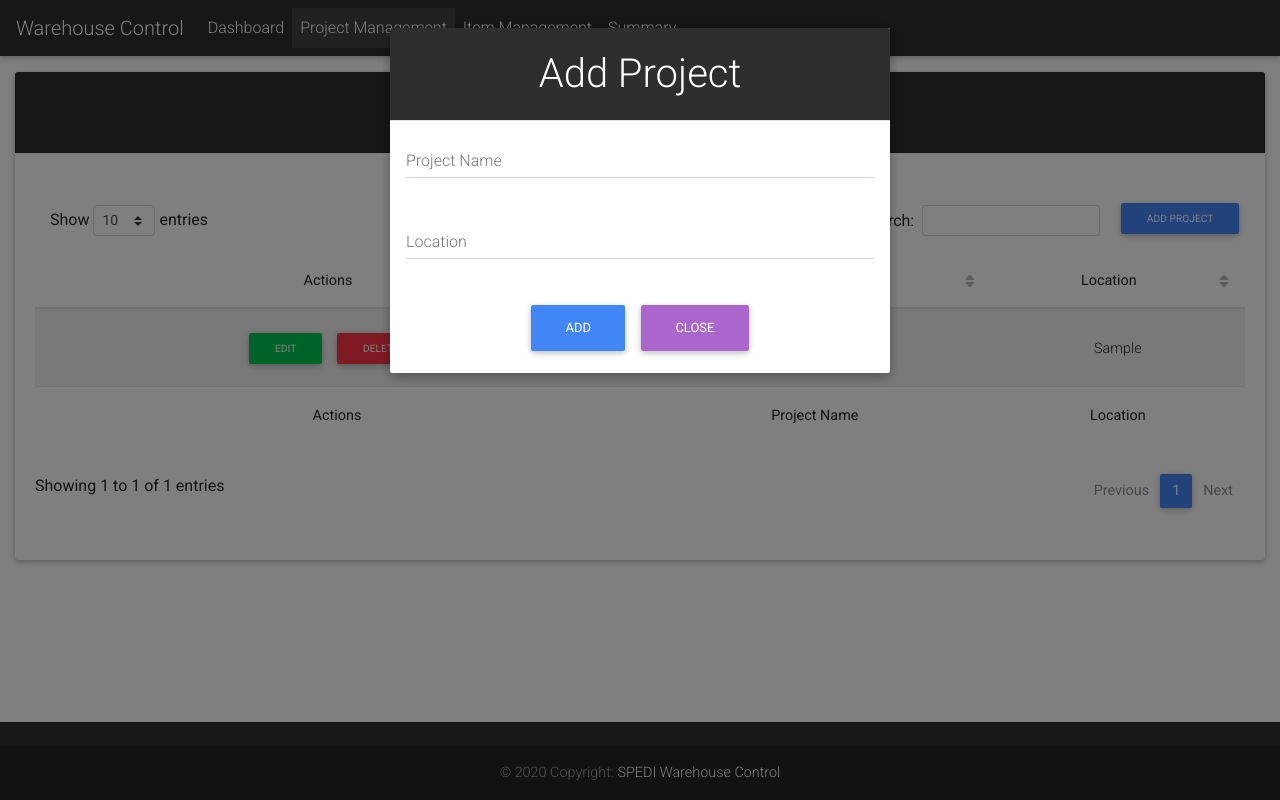
After one commit to Yabetsu16/SPEDI-Warehouse, a PHP site: page /project_management.php in a window 1280 px wide, after a click on "ADD PROJECT". The commit adds this page. Run offline with PHP 8.4, Linux system fonts and the light colour scheme; tables that the repository leaves empty or names only in its code hold one stand-in row (values such as "Sample post"); some libraries are stand-ins or nearby versions.

Commit message:
Rename files, Project Management tab added, Changed project name input to dropdown list

```diff
--- a/index.php
+++ b/index.php
@@ -47,7 +47,10 @@
           </a>
         </li>
         <li class="nav-item">
-          <a class="nav-link" href="management.php">Management</a>
+          <a class="nav-link" href="project_management.php">Project Management</a>
+        </li>
+        <li class="nav-item">
+          <a class="nav-link" href="item_management.php">Item Management</a>
         </li>
         <li class="nav-item">
           <a class="nav-link" href="summary.php">Summary</a>
--- /dev/null
+++ b/project_management.php
@@ -0,0 +1,440 @@
+<?php require "config/connectdb.php"; ?>
+<!DOCTYPE html>
+<html lang="en">
+
+<head>
+    <meta charset="UTF-8">
+    <meta name="viewport" content="width=device-width, initial-scale=1, shrink-to-fit=no">
+    <meta http-equiv="x-ua-compatible" content="ie=edge">
+    <title>SPEDI Warehouse Control</title>
+    <!-- MDB icon -->
+    <link rel="icon" href="img/mdb-favicon.ico" type="image/x-icon">
+    <!-- Font Awesome -->
+    <link rel="stylesheet" href="https://use.fontawesome.com/releases/v5.11.2/css/all.css">
+    <!-- Google Fonts Roboto -->
+    <link rel="stylesheet" href="https://fonts.googleapis.com/css?family=Roboto:300,400,500,700&display=swap">
+    <!-- Bootstrap core CSS -->
+    <link rel="stylesheet" href="dist/css/bootstrap.min.css">
+    <!-- Material Design Bootstrap -->
+    <link rel="stylesheet" href="dist/css/mdb.min.css">
+    <!-- MDBootstrap Datatables  -->
+    <link href="dist/css/addons/datatables.min.css" rel="stylesheet">
+    <!-- Your custom styles (optional) -->
+    <link rel="stylesheet" href="dist/css/style.css">
+</head>
+
+<body>
+
+    <!--Navbar-->
+    <nav class="navbar navbar-expand-lg navbar-dark elegant-color">
+
+        <!-- Navbar brand -->
+        <a class="navbar-brand" href="index.php">Warehouse Control</a>
+
+        <!-- Collapse button -->
+        <button class="navbar-toggler" type="button" data-toggle="collapse" data-target="#spediNavBar" aria-controls="spediNavBar" aria-expanded="false" aria-label="Toggle navigation">
+            <span class="navbar-toggler-icon"></span>
+        </button>
+
+        <!-- Collapsible content -->
+        <div class="collapse navbar-collapse" id="spediNavBar">
+
+            <!-- Links -->
+            <ul class="navbar-nav mr-auto">
+                <li class="nav-item">
+                    <a class="nav-link" href="index.php">Dashboard</a>
+                </li>
+                <li class="nav-item active">
+                    <a class="nav-link" href="project_management.php">Project Management
+                        <span class="sr-only">(current)</span>
+                    </a>
+                </li>
+                <li class="nav-item">
+                    <a class="nav-link" href="item_management.php">Item Management</a>
+                </li>
+                <li class="nav-item">
+                    <a class="nav-link" href="summary.php">Summary</a>
+                </li>
+            </ul>
+            <!-- Links -->
+        </div>
+        <!-- Collapsible content -->
+    </nav>
+    <!--/.Navbar-->
+
+    <?php
+    if (isset($_POST['add_project'])) {
+        $project_name = $_POST['project_name'];
+        $location = $_POST['location'];
+
+        $query = "SELECT * FROM project_tb WHERE project_name = ? AND location = ?";
+        $stmt = $conn->prepare($query);
+        $stmt->bind_param('ss', $project_name, $location);
+        $stmt->execute();
+        $result = $stmt->get_result();
+
+        if (mysqli_num_rows($result) > 0) { ?>
+            <div class="alert alert-warning alert-dismissible fade show" role="alert">
+                Project <strong><?php echo $project_name ?> </strong> has duplicate entry.
+                <button type="button" class="close" data-dismiss="alert" aria-label="Close">
+                    <span aria-hidden="true">&times;</span>
+                </button>
+            </div>
+            <?php    } else {
+            $query = "INSERT INTO project_tb(project_name, location)
+                VALUES (?, ?)";
+            $stmt = $conn->prepare($query);
+            $stmt->bind_param(
+                "ss",
+                $project_name,
+                $location
+            );
+            if ($stmt->execute()) { ?>
+                <div class="alert alert-success alert-dismissible fade show" role="alert">
+                    <?php echo $project_name ?> Added.
+                    <button type="button" class="close" data-dismiss="alert" aria-label="Close">
+                        <span aria-hidden="true">&times;</span>
+                    </button>
+                </div>
+            <?php
+            } else { ?>
+                <div class="alert alert-danger alert-dismissible fade show" role="alert">
+                    Failed to Add <?php echo $project_name ?> <br>
+                    <?php echo $conn->error ?>
+                    <button type="button" class="close" data-dismiss="alert" aria-label="Close">
+                        <span aria-hidden="true">&times;</span>
+                    </button>
+                </div>
+    <?php
+            }
+        }
+    }
+    ?>
+
+    <?php
+    if (isset($_POST['edit_project'])) {
+        $project_id = $_POST['project_id'];
+        $project_name = $_POST['edit_project_name'];
+        $location = $_POST['edit_location'];
+
+        $query = "UPDATE project_tb SET project_name = ?,
+        location = ? WHERE project_id = ?";
+        $stmt = $conn->prepare($query);
+
+        $stmt->bind_param(
+            "ssi",
+            $project_name,
+            $location,
+            $project_id
+        );
+        if ($stmt->execute()) { ?>
+            <div class="alert alert-success alert-dismissible fade show" role="alert">
+                <?php echo $project_name ?> Editted.
+                <button type="button" class="close" data-dismiss="alert" aria-label="Close">
+                    <span aria-hidden="true">&times;</span>
+                </button>
+            </div>
+        <?php
+        } else { ?>
+            <div class="alert alert-danger alert-dismissible fade show" role="alert">
+                Failed to Edit <?php echo $project_name ?> <br>
+                <?php echo $conn->error ?>
+                <button type="button" class="close" data-dismiss="alert" aria-label="Close">
+                    <span aria-hidden="true">&times;</span>
+                </button>
+            </div>
+    <?php
+        }
+    }
+    ?>
+
+    <?php
+    if (isset($_POST['delete_project'])) {
+        $project_id = $_POST['project_id'];
+        $project_name = $_POST['project_name'];
+
+        $query = "DELETE FROM project_tb WHERE project_id = ?";
+        $stmt = $conn->prepare($query);
+        $stmt->bind_param('i', $project_id);
+        if ($stmt->execute()) { ?>
+            <div class="alert alert-success alert-dismissible fade show" role="alert">
+                <?php echo $project_name ?> Deleted.
+                <button type="button" class="close" data-dismiss="alert" aria-label="Close">
+                    <span aria-hidden="true">&times;</span>
+                </button>
+            </div>
+        <?php
+        } else { ?>
+            <div class="alert alert-danger alert-dismissible fade show" role="alert">
+                Failed to Edit <?php echo $project_name ?> <br>
+                <?php echo $conn->error ?>
+                <button type="button" class="close" data-dismiss="alert" aria-label="Close">
+                    <span aria-hidden="true">&times;</span>
+                </button>
+            </div>
+    <?php
+        }
+    }
+    ?>
+
+    <!-- Management -->
+    <section id="management" class="mt-3">
+        <div class="container-fluid">
+            <div class="row">
+                <div class="col-12">
+                    <div class="card">
+                        <div class="card-header elegant-color text-white text-center">
+                            <h1 class="h1-responsive">Project Management</h1>
+                        </div>
+                        <div class="card-body">
+                            <div class="float-right">
+                                <br>
+                                <button class="btn btn-sm btn-primary" data-toggle="modal" data-target="#addProjectModal">Add
+                                    project</button>
+                            </div>
+                            <br>
+                            <table id="dtBasicExample" class="table table-striped table-responsive-sm btn-table" cellspacing="0" width="100%">
+                                <thead>
+                                    <tr class="text-center">
+                                        <th class="th-sm">Actions
+                                        </th>
+                                        <th class="th-sm">Project Name
+                                        </th>
+                                        <th class="th-sm">Location
+                                        </th>
+                                    </tr>
+                                </thead>
+                                <tbody>
+                                    <?php
+                                    // SELECT all from inventory table
+                                    $query = "SELECT * FROM project_tb";
+
+                                    $result = mysqli_query($conn, $query);
+
+                                    if (mysqli_num_rows($result) > 0) {
+                                        // Display data of each row
+                                        while ($row = mysqli_fetch_assoc($result)) {
+                                            $project_id = $row['project_id'];
+                                            $project_name = $row['project_name'];
+                                            $location = $row['location'];
+                                    ?>
+                                            <tr class="text-center">
+                                                <td>
+                                                    <button type="button" class="btn btn-sm btn-success" data-toggle="modal" data-target="#editProjectModal<?php echo $project_id ?>">Edit</button>
+                                                    <button type="button" class="btn btn-sm btn-danger" data-toggle="modal" data-target="#modalConfirmDelete<?php echo $project_id ?>">Delete</button>
+                                                </td>
+                                                <td><?php echo $project_name ?></td>
+                                                <td><?php echo $location ?></td>
+                                            </tr>
+                                    <?php
+                                        }
+                                    }
+                                    ?>
+                                </tbody>
+                                <tfoot>
+                                    <tr class="text-center">
+                                        <th class="th-sm">Actions
+                                        </th>
+                                        <th class="th-sm">Project Name
+                                        </th>
+                                        <th class="th-sm">Location
+                                        </th>
+                                    </tr>
+                                </tfoot>
+                            </table>
+                        </div>
+                    </div>
+                </div>
+
+            </div>
+        </div>
+    </section>
+    <br>
+    <br>
+    <br>
+    <br>
+    <!-- /.Management -->
+
+    <!-- Modal Add Item -->
+    <div class="modal fade" id="addProjectModal" tabindex="-1" role="dialog" aria-labelledby="addProjectModal" aria-hidden="true">
+        <div class="modal-dialog modal-md" role="document">
+            <div class="modal-content">
+                <div class="modal-header elegant-color text-white d-flex justify-content-center">
+                    <h1 class="modal-title">Add Project</h1>
+                </div>
+                <div class="modal-body">
+                    <!-- Material form grid -->
+                    <form action="#" method="post">
+                        <!-- Grid row -->
+                        <div class="row">
+
+                            <!-- Grid column -->
+                            <div class="col-12">
+                                <!-- Material input -->
+                                <div class="md-form mt-0">
+                                    <input type="text" name="project_name" class="form-control validate" id="project_name" required>
+                                    <label for="project_name" data-error="wrong" data-success="right">Project
+                                        Name</label>
+                                </div>
+                            </div>
+                            <!-- Grid column -->
+
+                            <!-- Grid column -->
+                            <div class="col-12">
+                                <!-- Material input -->
+                                <div class="md-form mt-0">
+                                    <input type="text" name="location" class="form-control validate" id="location" required>
+                                    <label for="location" data-error="wrong" data-success="right">Location</label>
+                                </div>
+                            </div>
+                            <!-- Grid column -->
+                        </div>
+                        <!-- Grid row -->
+                        <div class="text-center">
+                            <button type="submit" name="add_project" class="btn btn-primary">Add</button>
+                            <button type="button" class="btn btn-secondary" data-dismiss="modal">Close</button>
+                        </div>
+                    </form>
+                    <!-- Material form grid -->
+                </div>
+            </div>
+        </div>
+    </div>
+    <!-- /.Modal Add Item -->
+    <?php
+    // SELECT all from inventory table
+    $query = "SELECT * FROM project_tb";
+
+    $result = mysqli_query($conn, $query);
+
+    if (mysqli_num_rows($result) > 0) {
+        // Display data of each row
+        while ($row = mysqli_fetch_assoc($result)) {
+            $project_id = $row['project_id'];
+            $project_name = $row['project_name'];
+            $location = $row['location'];
+    ?>
+            <!-- Modal Edit Item <?php echo $project_id ?> -->
+            <div class="modal fade" id="editProjectModal<?php echo $project_id ?>" tabindex="-1" role="dialog" aria-labelledby="editProjectModal<?php echo $project_id ?>" aria-hidden="true">
+                <div class="modal-dialog modal-md" role="document">
+                    <div class="modal-content">
+                        <div class="modal-header elegant-color text-white d-flex justify-content-center">
+                            <h1 class="modal-title">Edit <?php echo $project_name ?> Item</h1>
+                        </div>
+                        <div class="modal-body">
+                            <!-- Material form grid -->
+                            <form action="#" method="post">
+                                <!-- Grid row -->
+                                <div class="row">
+
+                                    <!-- Grid column -->
+                                    <div class="col-12">
+                                        <!-- Material input -->
+                                        <div class="md-form mt-0">
+                                            <input type="text" name="edit_project_name" class="form-control validate" id="edit_project_name" value="<?php echo $project_name ?>" required>
+                                            <label for="edit_project_name" data-error="wrong" data-success="right">Project Name</label>
+                                        </div>
+                                    </div>
+                                    <!-- Grid column -->
+
+                                    <!-- Grid column -->
+                                    <div class="col-12">
+                                        <!-- Material input -->
+                                        <div class="md-form mt-0">
+                                            <input type="text" name="edit_location" class="form-control validate" id="edit_location" value="<?php echo $location ?>" required>
+                                            <label for="edit_location" data-error="wrong" data-success="right">Location
+                                            </label>
+                                        </div>
+                                    </div>
+                                    <!-- Grid column -->
+                                </div>
+                                <!-- Grid row -->
+                                <div class="text-center">
+                                    <input type="hidden" name="project_id" value="<?php echo $project_id ?>">
+                                    <button type="submit" name="edit_project" class="btn btn-primary">Save</button>
+                                    <button type="button" class="btn btn-secondary" data-dismiss="modal">Close</button>
+                                </div>
+                            </form>
+                            <!-- Material form grid -->
+                        </div>
+                    </div>
+                </div>
+            </div>
+            <!-- /.Modal Edit Item <?php echo $project_id ?> -->
+
+            <!-- Modal Confirm Delete <?php echo $project_id ?> -->
+            <div class="modal fade" id="modalConfirmDelete<?php echo $project_id ?>" tabindex="-1" role="dialog" aria-labelledby="modalConfirmDelete<?php echo $project_id ?>" aria-hidden="true">
+                <div class="modal-dialog modal-md modal-notify modal-danger" role="document">
+                    <!--Content-->
+                    <div class="modal-content text-center">
+                        <!--Header-->
+                        <div class="modal-header d-flex justify-content-center">
+                            <p class="heading">Are you sure?</p>
+                        </div>
+
+                        <!--Body-->
+                        <div class="modal-body">
+                            <h4>Do you want to delete Project <?php echo $project_name ?>?</h4>
+                            <i class="fas fa-times fa-4x animated rotateIn"></i>
+
+                        </div>
+
+                        <!--Footer-->
+                        <div class="modal-footer flex-center">
+                            <form action="#" method="post">
+                                <input type="hidden" name="project_name" value="<?php echo $project_name ?>">
+                                <input type="hidden" name="project_id" value="<?php echo $project_id ?>">
+                                <button type="submit" class="btn btn-danger" name="delete_project">Yes</button>
+                                <button type="button" class="btn btn-secondary" data-dismiss="modal">No</button>
+                            </form>
+                        </div>
+                    </div>
+                    <!--/.Content-->
+                </div>
+            </div>
+            <!-- Modal Confirm Delete <?php echo $project_id ?> -->
+    <?php
+        }
+    }
+    ?>
+
+
+    <!-- Footer -->
+    <footer class="page-footer font-small elegant-color pt-4 mt-3 fixed-bottom">
+
+        <!-- Copyright -->
+        <div class="footer-copyright text-center py-3">© 2020 Copyright:
+            <a href="index.html">SPEDI Warehouse Control</a>
+        </div>
+        <!-- Copyright -->
+
+    </footer>
+    <!-- Footer -->
+
+    <!-- jQuery -->
+    <script type="text/javascript" src="dist/js/jquery.min.js"></script>
+    <!-- Bootstrap tooltips -->
+    <script type="text/javascript" src="dist/js/popper.min.js"></script>
+    <!-- Bootstrap core JavaScript -->
+    <script type="text/javascript" src="dist/js/bootstrap.min.js"></script>
+    <!-- MDB core JavaScript -->
+    <script type="text/javascript" src="dist/js/mdb.min.js"></script>
+    <!-- MDBootstrap Datatables  -->
+    <script type="text/javascript" src="dist/js/addons/datatables.min.js"></script>
+    <!-- Your custom scripts (optional) -->
+    <script type="text/javascript">
+        $(document).ready(function() {
+            $('#dtBasicExample').DataTable({});
+            $('.dataTables_length').addClass('bs-select');
+        });
+    </script>
+    <script type="text/javascript">
+        $(document).ready(function() {
+            $('#dtMovement').DataTable({});
+            $('.dataTables_length').addClass('bs-select');
+        });
+    </script>
+
+</body>
+
+</html>
```
Also changed, not shown: item_management.php (renamed from management.php, +121 -52 lines), summary.php (+10 -13 lines).
